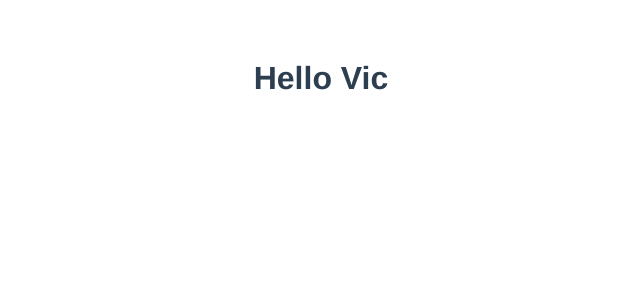
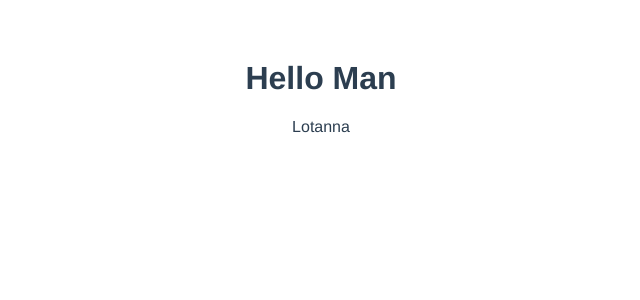
Before and after one commit to viclotana/vueapp, a Vue app: page /#/ in a window 1280 px wide. Shown: the top 300 px of the page, without its empty margins (319-959 px from the left). Built offline with nearby package versions, Linux system fonts and the light colour scheme.

Commit message:
interpolation

```diff
--- a/src/components/Test.vue
+++ b/src/components/Test.vue
@@ -1,14 +1,21 @@
 <template>
     <div class="test">
         <h1>{{title}}</h1>
+        <p>{{user.firstName}}</p>
     </div>
 </template>
+
+
 <script>
 export default {
     name: 'test',
     data(){
         return{
-            title: 'Hello Vic'
+            title: 'Hello Man',
+            user: {
+                firstName: 'Lotanna',
+                lastName: 'Nwose'
+            }
         }
     }
 }
```
